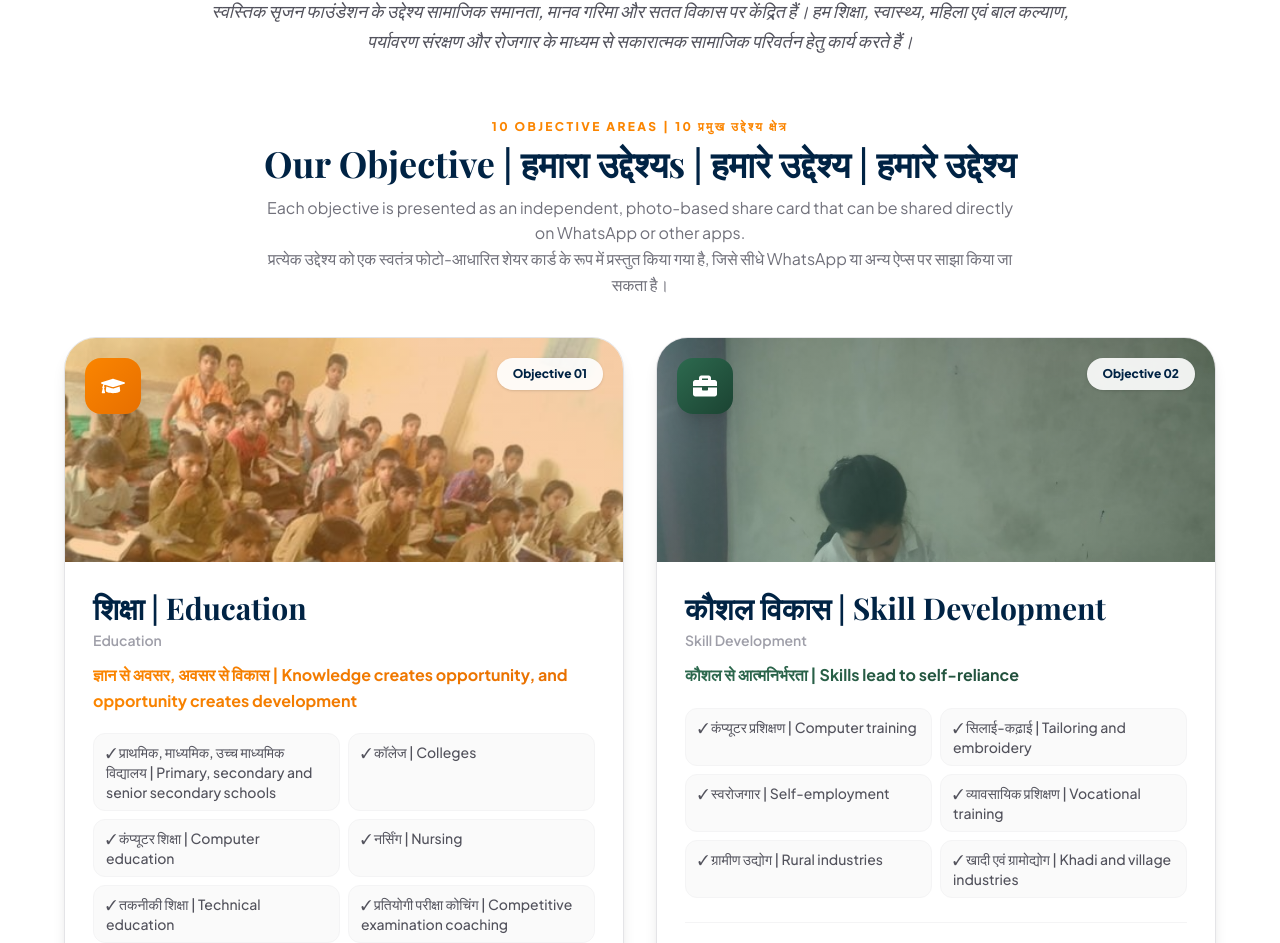
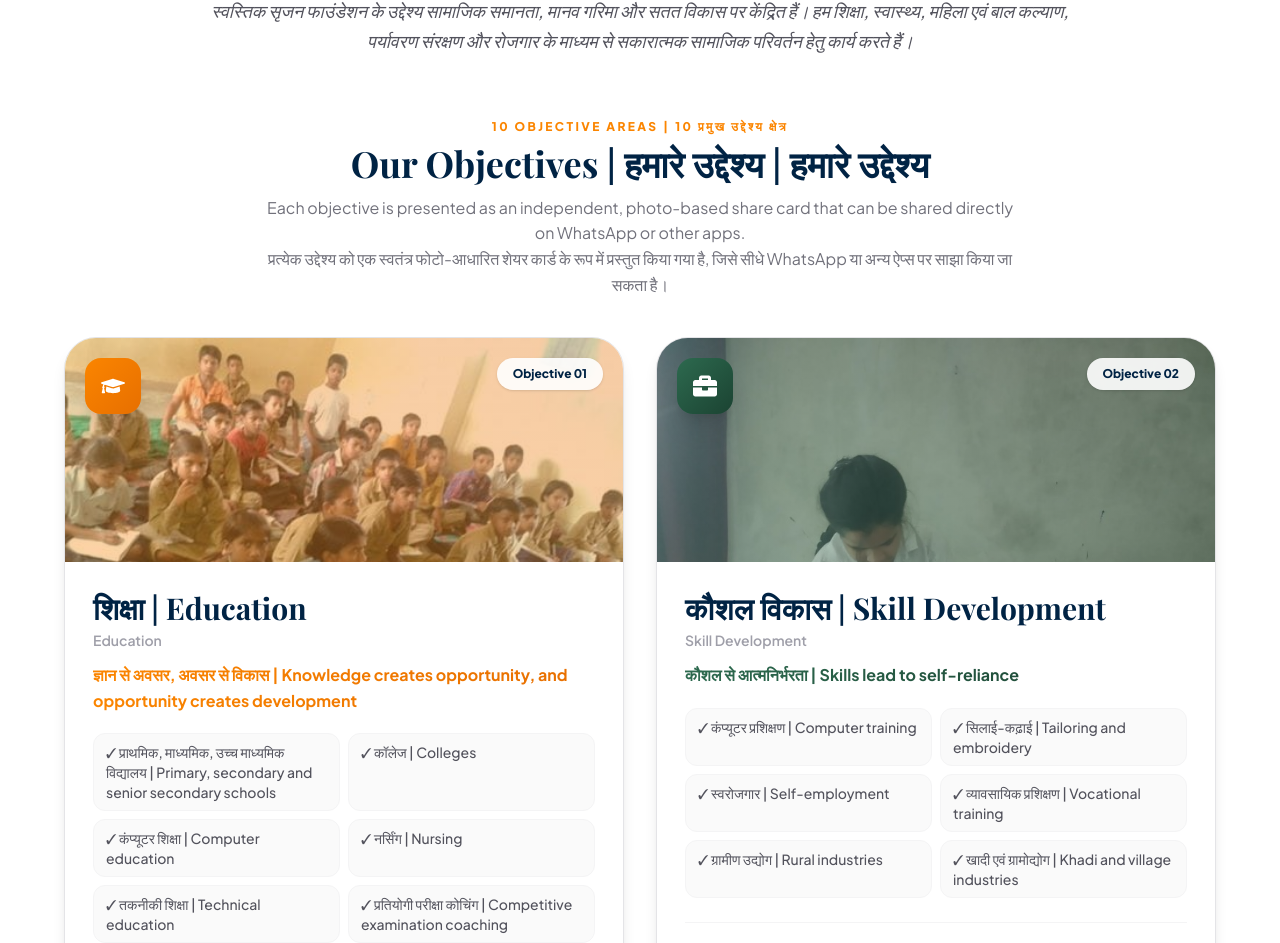
Before and after one commit to Swastiksrijan/SSF-Final, a React (Vite) app: page /Objectives in a window 1280 px wide. Shown: the part 1889-2832 px from the top of the page. Built offline with nearby package versions, Linux system fonts and the light colour scheme; no server answers; a web font is replaced by a local one.

Commit message:
Fix Objectives page build syntax errors

```diff
--- a/src/routes/Objectives.jsx
+++ b/src/routes/Objectives.jsx
@@ -136,7 +136,7 @@ function ObjectivesPage() {
             <div className="mb-20">
               <div className="mb-10 text-center">
                 <p className="text-xs font-black uppercase tracking-[0.2em] text-[#fb8500]">10 Objective Areas | 10 प्रमुख उद्देश्य क्षेत्र</p>
-                <h3 className="mt-2 text-3xl font-serif font-bold text-[#002344] md:text-4xl">Our Objective | हमारा उद्देश्यs | हमारे उद्देश्य | हमारे उद्देश्य</h3>
+                <h3 className="mt-2 text-3xl font-serif font-bold text-[#002344] md:text-4xl">Our Objectives | हमारे उद्देश्य | हमारे उद्देश्य</h3>
                 <p className="mx-auto mt-3 max-w-3xl text-zinc-500">Each objective is presented as an independent, photo-based share card that can be shared directly on WhatsApp or other apps.<br/>प्रत्येक उद्देश्य को एक स्वतंत्र फोटो-आधारित शेयर कार्ड के रूप में प्रस्तुत किया गया है, जिसे सीधे WhatsApp या अन्य ऐप्स पर साझा किया जा सकता है।</p>
               </div>
 
```
